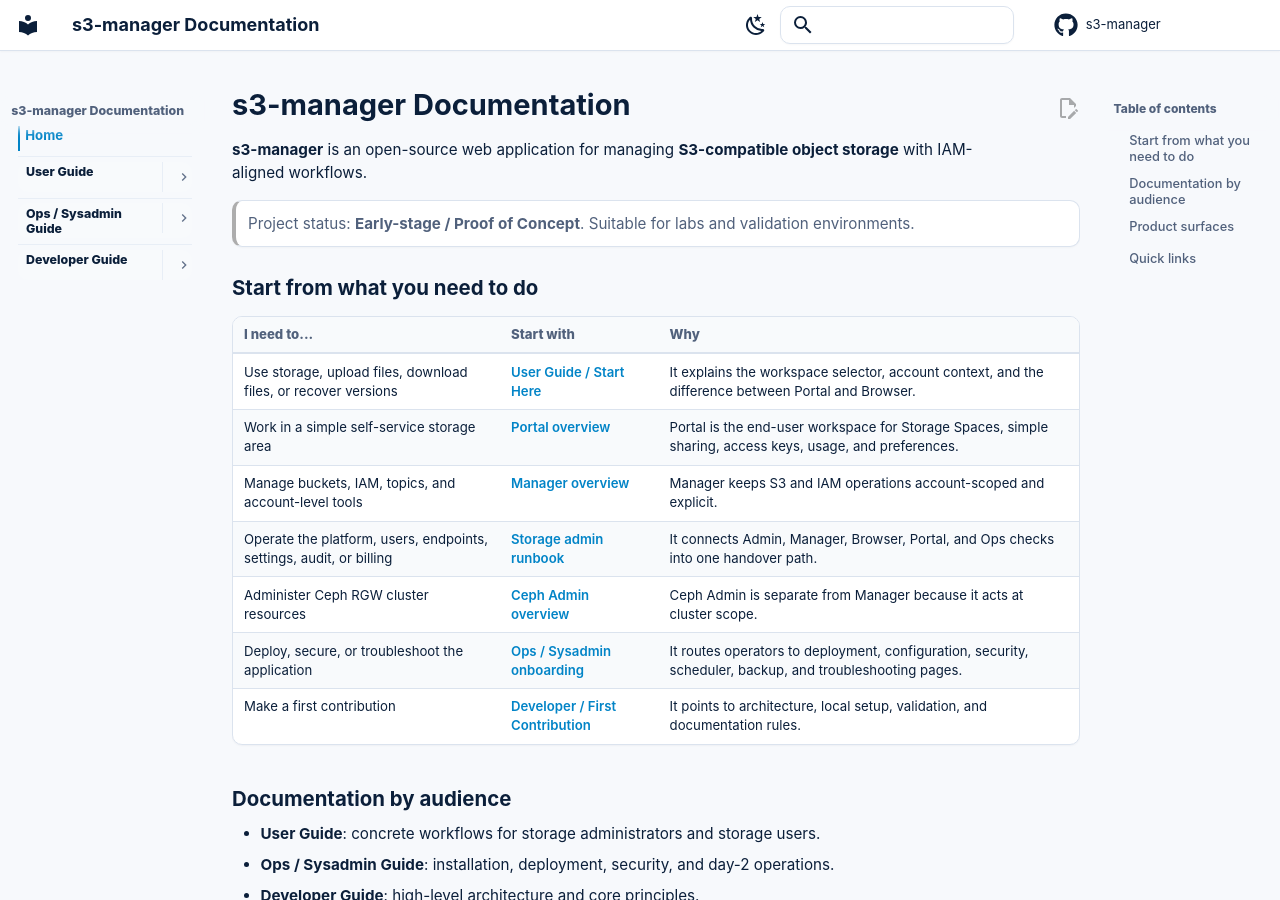
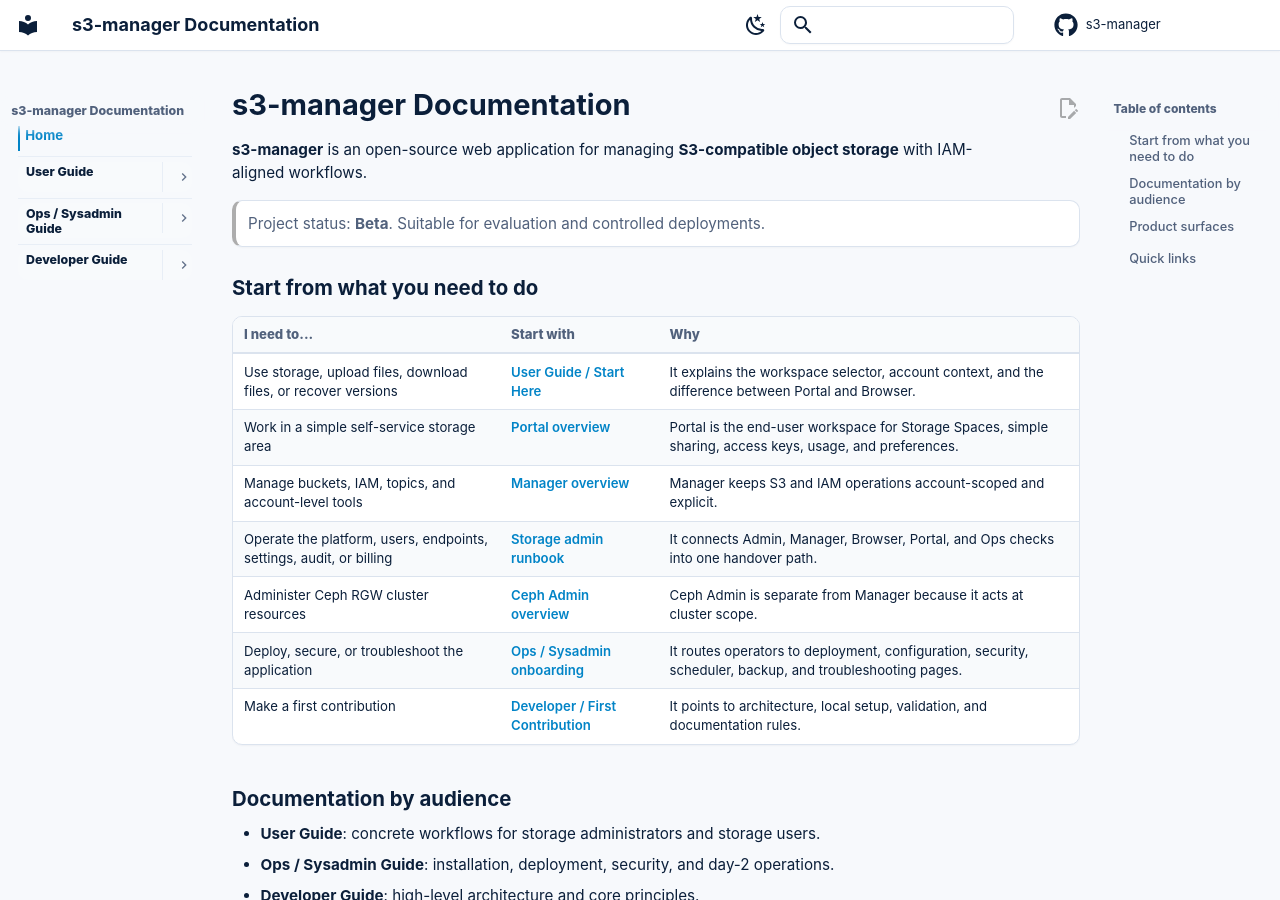
Before and after one commit to ksperis/s3-manager, an MkDocs documentation site: the page built from doc/docs/index.md, in a window 1280 px wide and 900 px high. Built offline with MkDocs 1.6.1 and Material for MkDocs 9.7.7, drawn with Linux system fonts in a browser that asks for light colours; comment, search, counter and statistics services are not loaded.

Commit message:
docs: mark project as beta
Why:
The documented maturity no longer reflects the project's current beta status.

What:
- update the README status badge and maturity notice
- align the documentation landing page with the beta wording

Validation:
- python3 -m mkdocs build --strict --config-file doc/mkdocs.yml --site-dir /tmp/s3-manager-docs-build-beta
- git diff --check -- README.md doc/docs/index.md

```diff
--- a/doc/docs/index.md
+++ b/doc/docs/index.md
@@ -2,7 +2,7 @@
 
 **s3-manager** is an open-source web application for managing **S3-compatible object storage** with IAM-aligned workflows.
 
-> Project status: **Early-stage / Proof of Concept**. Suitable for labs and validation environments.
+> Project status: **Beta**. Suitable for evaluation and controlled deployments.
 
 ## Start from what you need to do
 
```
Also changed, not shown: README.md.
